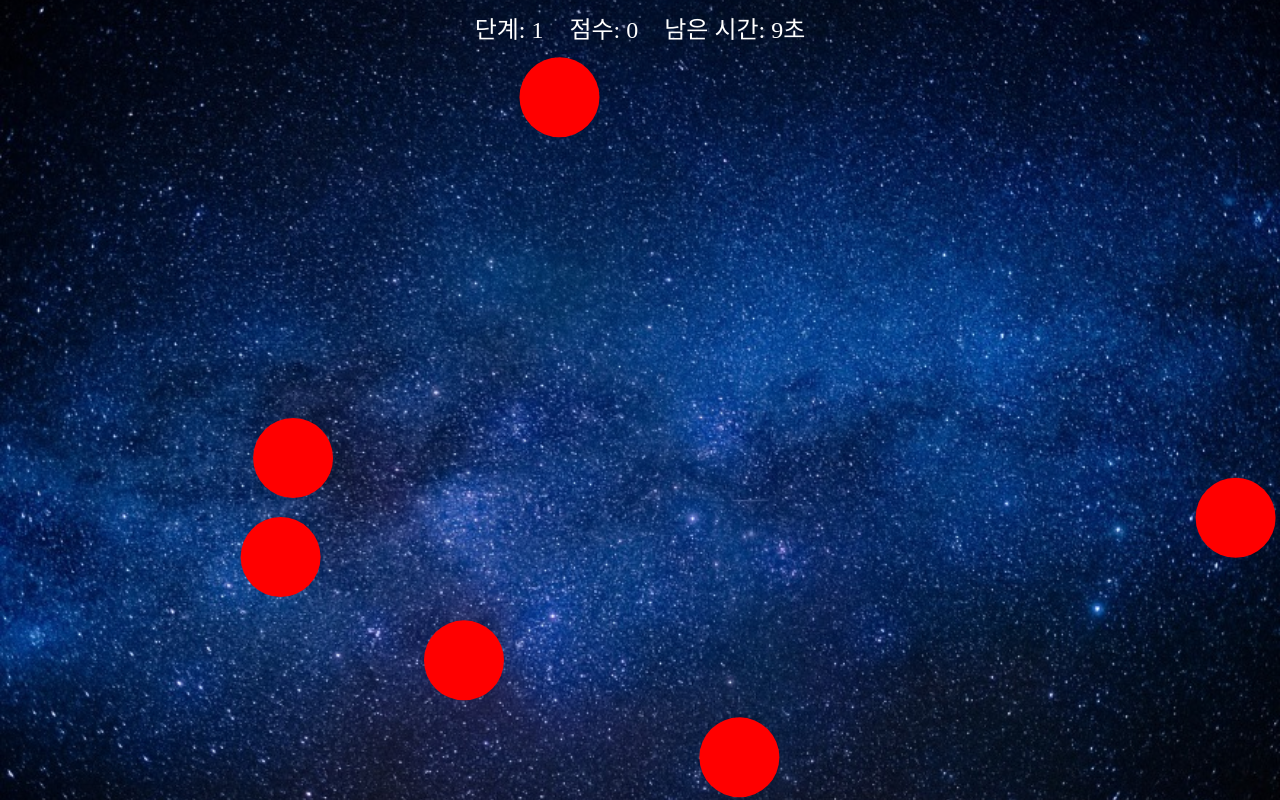
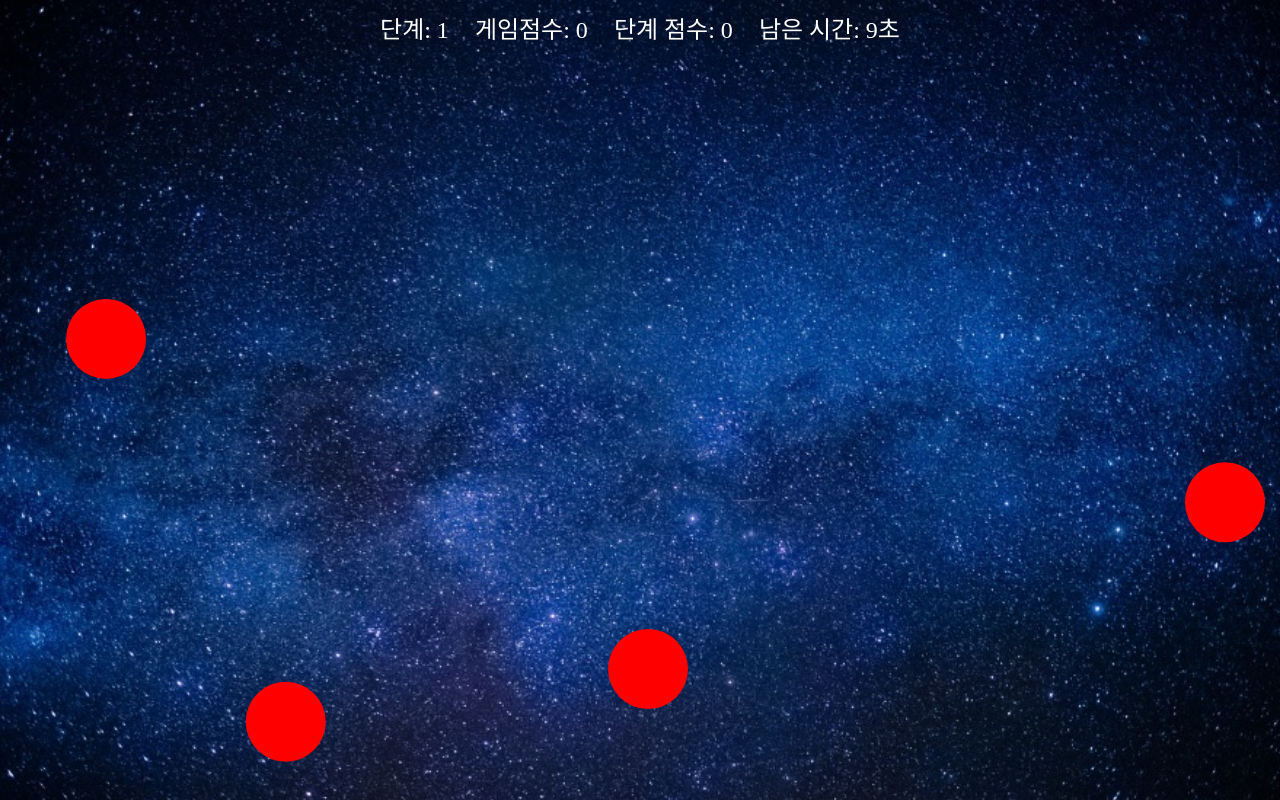
Before and after one commit to khleegit/ReactionTime, a Django app: page /play/ in a window 1280 px wide. Run offline with Django 5.2, Linux system fonts and the light colour scheme.

Commit message:
도형 이동 속도만 빼고 수정 완료

```diff
--- a/reactiontime_app/templates/game/play.html
+++ b/reactiontime_app/templates/game/play.html
@@ -26,6 +26,10 @@
             display: inline-block;
             margin-right: 20px;
         }
+        #current-score { /* 추가된 CSS */
+            display: inline-block;
+            margin-right: 20px;
+        }
         #time {
             display: inline-block;
         }
@@ -42,7 +46,8 @@
 <body>
     <div id="scoreboard">
         <div id="stage">단계: 1</div>
-        <div id="score">점수: 0</div>
+        <div id="score">게임점수: 0</div>
+        <div id="current-score">단계 점수: 0</div> <!-- 추가 -->
         <div id="time">남은 시간: 15초</div>
     </div>
     <canvas id="gameCanvas"></canvas>
@@ -53,13 +58,17 @@
         let stage = 1;
         let timeLeft = 15;  // 초기 시간 15초
         let objects = [];
-        let speedMultiplier = 1;
+        let speedMultiplier = 2;
+        let circleSpeed = 1;
+        let triangleSpeed = circleSpeed * 1.25;
+        let squareSpeed = circleSpeed * 1.5;
         let triangleProbability = 0;
         let squareProbability = 0;
         let lastScore = 0;
         let radius = 40; // 초기 반지름
-        let reduceSize = false;
+        let currentStageScore = 0; // 현 단계 점수 추가
         const timeElement = document.getElementById('time');
+        const currentScoreElement = document.getElementById('current-score'); // 요소 추가
 
         canvas.width = window.innerWidth;
         canvas.height = window.innerHeight;
@@ -81,11 +90,11 @@
 
             const x = random(radius, canvas.width - radius);
             const y = random(radius, canvas.height - radius);
-            const speed = shape === 'triangle' ? speedMultiplier * 1.5 : shape === 'square' ? speedMultiplier * 2 : speedMultiplier;
+            const speed = shape === 'triangle' ? triangleSpeed : shape === 'square' ? squareSpeed : circleSpeed;
             const dx = random(-2, 2) * speed;
             const dy = random(-2, 2) * speed;
             const color = shape === 'circle' ? 'red' : shape === 'triangle' ? 'blue' : 'green';
-            const points = shape === 'circle' ? 1 : shape === 'triangle' ? 2 : 3;
+            const points = shape === 'circle' ? 1 : shape === 'triangle' ? 3 : 4;
 
             return { x, y, dx, dy, radius, color, shape, points };
         }
@@ -150,7 +159,7 @@
             requestAnimationFrame(gameLoop);
         }
 
-        canvas.addEventListener('mouseup', (event) => {
+        canvas.addEventListener('mousedown', (event) => {
             const rect = canvas.getBoundingClientRect();
             const mouseX = event.clientX - rect.left;
             const mouseY = event.clientY - rect.top;
@@ -162,7 +171,9 @@
                     (obj.shape === 'square' && isInsideSquare(obj, mouseX, mouseY))) {
                     objects.splice(index, 1); // 객체 제거
                     score += obj.points; // 점수 추가
-                    document.getElementById('score').innerText = `점수: ${score}`;
+                    currentStageScore += obj.points; // 현 단계 점수 추가
+                    document.getElementById('score').innerText = `게임점수: ${score}`;
+                    currentScoreElement.innerText = `단계 점수: ${currentStageScore}`; // 현 단계 점수 업데이트
                 }
             });
         });
@@ -200,27 +211,33 @@
 
                 // 스테이지 변경 시 속도와 도형 크기 적용
                 if (stage % 2 === 1) {
-                    speedMultiplier *= 1.5; // 속도 증가 (150%)
+                    speedMultiplier *= 1.1; // 속도 증가 (110%)
+                    circleSpeed *= speedMultiplier;
+                    triangleSpeed = circleSpeed * 1.5;
+                    squareSpeed = circleSpeed * 2;
                     objects.forEach(obj => {
-                        obj.dx *= 1.5;
-                        obj.dy *= 1.5;
+                        obj.dx *= speedMultiplier;
+                        obj.dy *= speedMultiplier;
                     });
                 } else {
                     if (stage >= 3) {
-                        triangleProbability = 0.2; // 3단계부터 삼각형 출현
+                        triangleProbability = 0.4; // 3단계부터 삼각형 출현
                     }
                     if (stage >= 5) {
                         squareProbability = 0.2; // 5단계부터 사각형 출현
                     }
-                    if (reduceSize && radius > 16) {
+                    if (stage % 5 === 0 && radius > 16) {
                         radius *= 0.95; // 도형 크기 5% 감소
-                        if (radius < 16) {
-                            radius = 16; // 최소 크기 유지
+                        if (radius < 40 * 0.6) { // 최소 크기 유지 (최초 크기의 60%)
+                            radius = 40 * 0.6;
                         }
                     }
                 }
 
-                animateTimeIncrease(score - lastScore);
+                animateTimeIncrease(currentStageScore);
+                timeLeft += currentStageScore; // 현 단계 점수를 시간에 추가
+                currentStageScore = 0; // 현 단계 점수 초기화
+                currentScoreElement.innerText = `단계 점수: ${currentStageScore}`; // 현 단계 점수 업데이트
                 lastScore = score;
             }
         }
@@ -244,7 +261,7 @@
 
         const gameInterval = setInterval(() => {
             objects.push(createObject());
-        }, 1000);  // 도형 출현 간격 1초
+        }, 1500);  // 도형 출현 간격 1.5초
 
         const stateInterval = setInterval(updateGameState, 1000);
 
```
